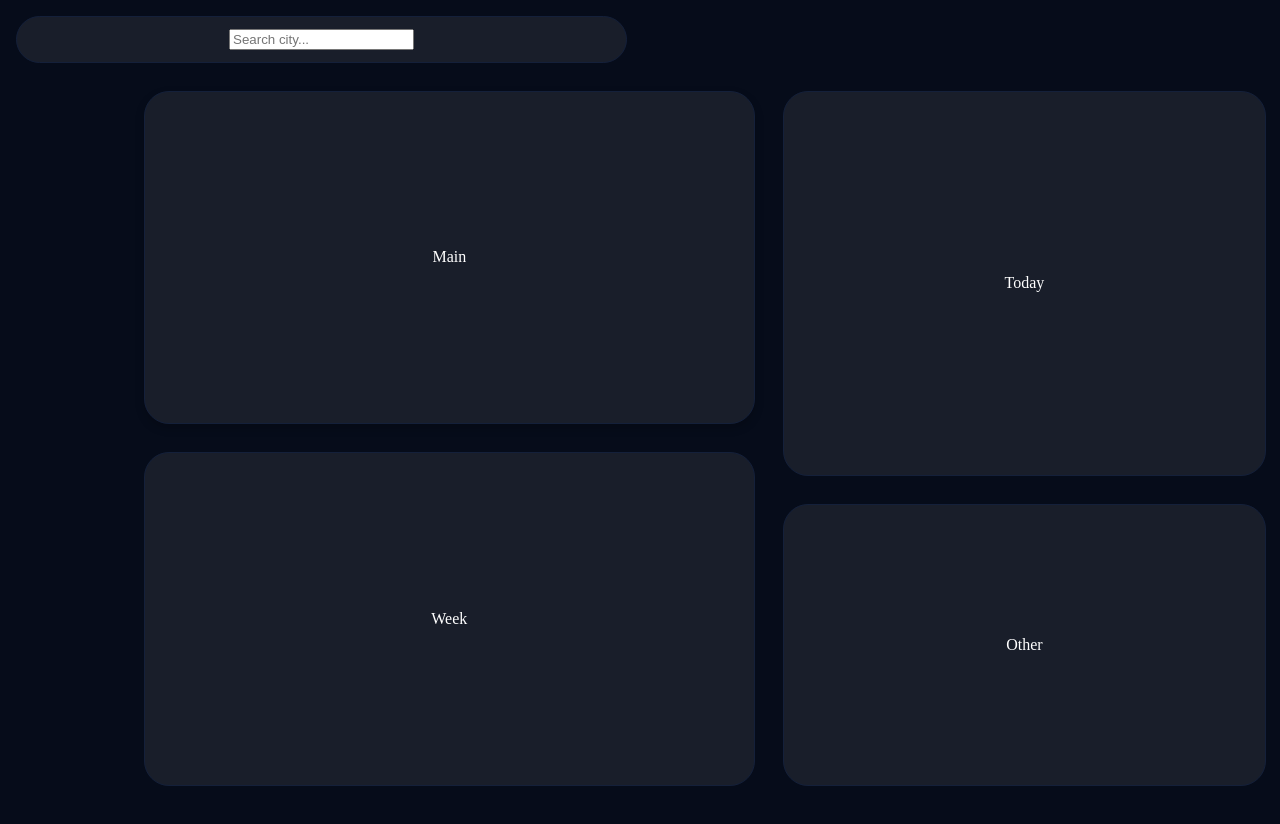
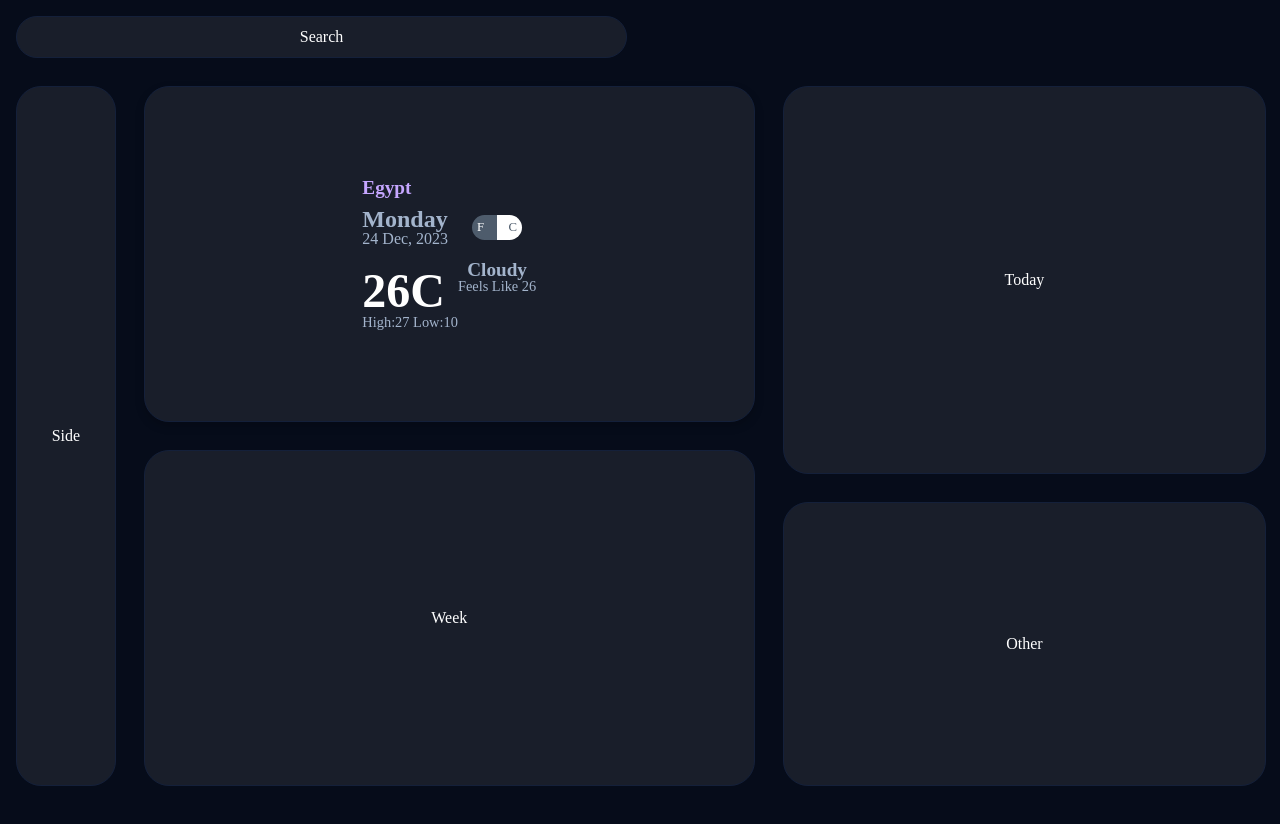
Before and after one commit to Alimedhat000/Weather-app, a website built with webpack: page src/template.html in a window 1280 px wide. Built offline with nearby package versions, Linux system fonts and the light colour scheme.

Commit message:
Update template structure to enhance weather display and sidebar functionality

```diff
--- a/src/template.html
+++ b/src/template.html
@@ -13,10 +13,30 @@
 <body>
     <div class="container">
         <div class="search">
-            <img>
-            <input type="text" placeholder="Search city...">
+            Search
         </div>
-        <div class="main-weather">Main</div>
+        <div class="side-bar">Side</div>
+        <div class="main-weather">
+            <div class="left">
+                <div class="country">Egypt</div>
+                <div class="today-date">
+                    <div class="week-day">Monday</div>
+                    <div class="date">24 Dec, 2023</div>
+                </div>
+                <div class="today-weather">
+                    <div class="temperature">26C</div>
+                    <div class="temperature-description">High:27 Low:10</div>
+                </div>
+            </div>
+            <div class="right">
+                <div class="F-C-switch"></div>
+                <!-- <img id="big-weather-img" src="assets/imgs/Night Clouds.png" alt=""> -->
+                <div class="weather-description">
+                    <div class="weather-title">Cloudy</div>
+                    <div class="weather-feels-like"> Feels Like 26</div>
+                </div>
+            </div>
+        </div>
         <div class="week-weather">Week</div>
         <div class="today-highlights">Today</div>
         <div class="other-cities">Other</div>
```
Also changed, not shown: src/assets/imgs/Day Clouds.png (added), src/assets/imgs/Day Rain.png (added), src/assets/imgs/Day Snow.png (added), src/assets/imgs/Day Storm.png (added), src/assets/imgs/Day Sun.png (added), src/assets/imgs/Day Wind.png (added), src/assets/imgs/Night Clouds.png (added), src/assets/imgs/Night Moon.png (added), 4 other files.
